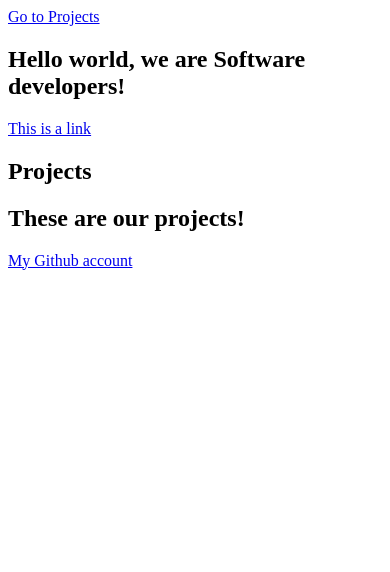
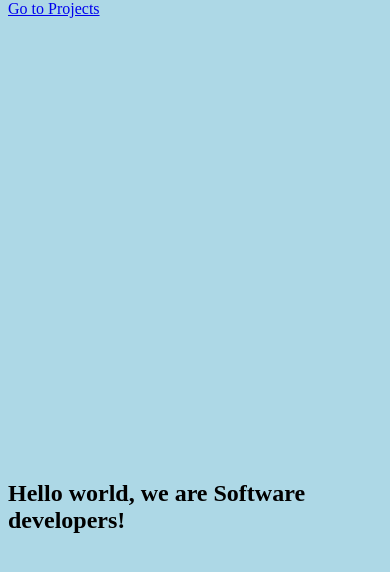
Before and after one commit to foundikou/F-A, a plain HTML site: page index.html in a window 390 px wide. Shown: the top 572 px of the page. Drawn offline with Linux system fonts and the light colour scheme.

Commit message:
add final features from fcc

```diff
--- a/css/style.css
+++ b/css/style.css
@@ -0,0 +1,17 @@
+#welcome-section {
+    margin-bottom: 40em;
+    height: 100vh;
+    min-height: 100vh;
+    margin-top: 30em;
+}
+
+#navbar {
+    position: fixed;
+    top: 0;
+}
+
+@media only screen and (max-width: 600px) {
+    body {
+        background-color: lightblue;
+    }
+}
--- a/index.html
+++ b/index.html
@@ -9,7 +9,7 @@
 
 <body>
     <nav id="navbar">
-        <a href="/projects">Go to Projects</a>
+        <a href="#projects">Go to Projects</a>
     </nav>
 
     <section id="welcome-section">
@@ -21,7 +21,7 @@
         <a href="#">This is a link</a>
         <h1 class="project-tile">Projects</h1>
         <h1>These are our projects!</h1>
-        <a href="https://github.com/foundikou" id="profile-link" target="_blank"add>My Github account</a>
+        <a href="https://github.com/foundikou" id="profile-link" target="_blank" add>My Github account</a>
     </section>
 
     <script src="https://cdn.freecodecamp.org/testable-projects-fcc/v1/bundle.js"></script>
```
